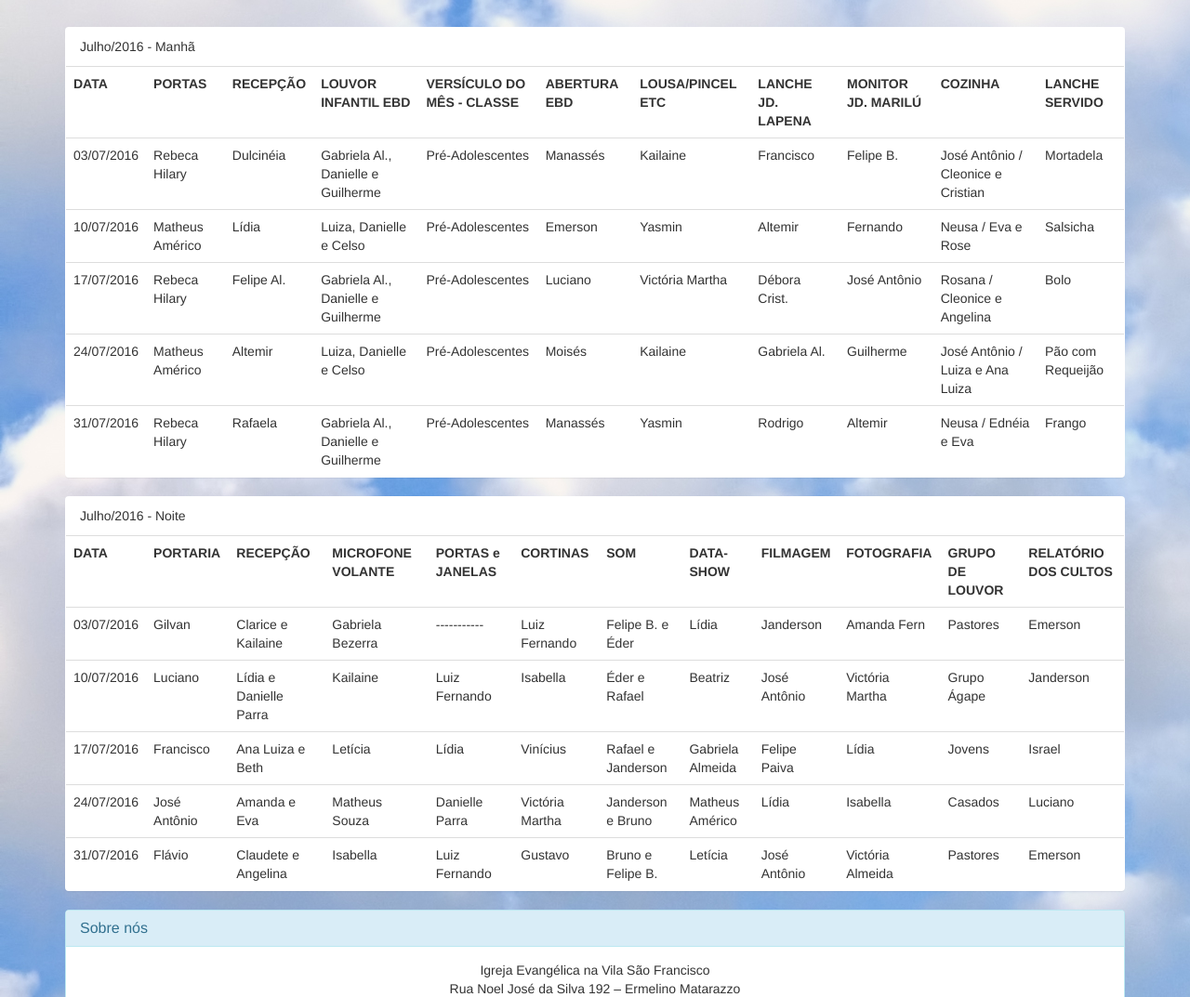
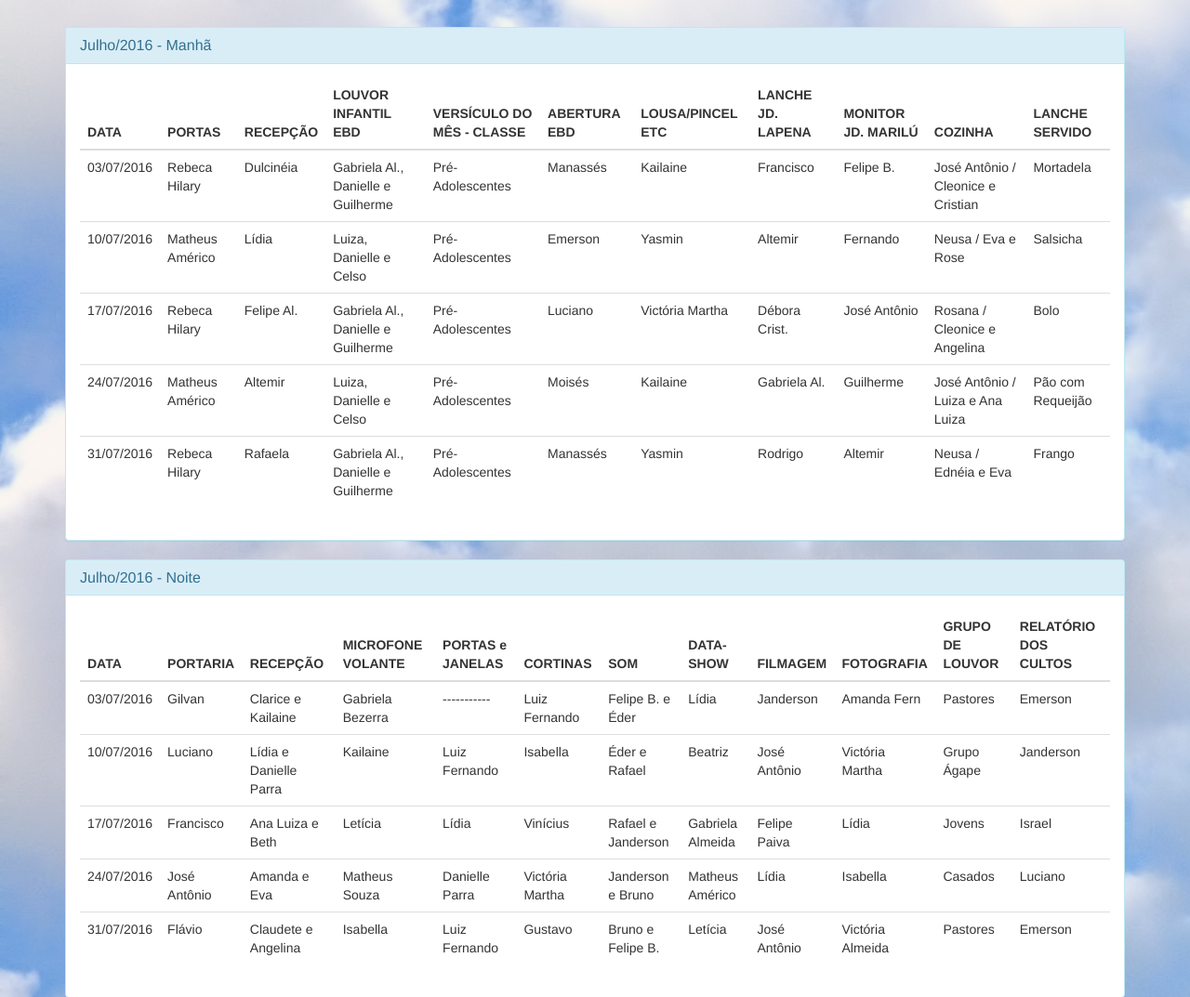
Before and after one commit to Migresc/migresc_site, a PHP site: page /escalaGeral.php in a window 1280 px wide. Shown: the part 51-1124 px from the top of the page at 93% size. Run offline with PHP 8.4, Linux system fonts and the light colour scheme; some libraries are stand-ins or nearby versions.

Commit message:
Melhoria no layout da tabela

```diff
--- a/escalaGeral.php
+++ b/escalaGeral.php
@@ -1,12 +1,14 @@
 <?php include 'header.html';?>
-<div class="panel panel-inf">
+<div class="panel panel-info">
     <!-- Default panel contents -->
-    <div class="panel-heading">Julho/2016 - Manhã</div>
-
+    <div class="panel-heading">
+        <h3 class="panel-title">Julho/2016 - Manhã</h3>
+    </div>
+    <div class="panel-body">
         <div class="table-responsive">
         <!-- Table -->
             <table class="table">
-            <tr>
+                <thead>
                     <th>DATA</th>
                     <th>PORTAS</th>
                     <th>RECEPÇÃO</th>
@@ -18,7 +20,8 @@
                     <th>MONITOR JD. MARILÚ</th>
                     <th>COZINHA</th>
                     <th>LANCHE SERVIDO</th>
-            </tr>
+                </thead>
+                <tbody>
                 <tr>
                     <td>03/07/2016</td>
                     <td>Rebeca Hilary</td>
@@ -84,17 +87,22 @@
                     <td>Neusa / Ednéia e Eva</td>
                     <td>Frango</td>
                 </tr>
+                </tbody>
             </table>
         </div>
     </div>
+</div>
 </p>
-<div class="panel panel-inf">
-    <div class="panel-heading">Julho/2016 - Noite</div>
+<div class="panel panel-info">
+    <div class="panel-heading">
+        <h3 class="panel-title">Julho/2016 - Noite</h3>
+    </div>
 
+    <div class="panel-body">
         <div class="table-responsive">
             <!-- Table -->
             <table class="table">
-            <tr>
+                <thead>
                     <th>DATA</th>
                     <th>PORTARIA</th>
                     <th>RECEPÇÃO</th>
@@ -107,7 +115,8 @@
                     <th>FOTOGRAFIA</th>
                     <th>GRUPO DE LOUVOR</th>
                     <th>RELATÓRIO DOS CULTOS</th>
-            </tr>
+                </thead>
+                <tbody>
                 <tr>
                     <td>03/07/2016</td>
                     <td>Gilvan</td>
@@ -178,7 +187,9 @@
                     <td>Pastores</td>
                     <td>Emerson</td>
                 </tr>
+                </tbody>
             </table>
         </div>
     </div>
+</div>
 <?php include 'footer.html';?>
```
Lines whose indentation alone changed are shown as unchanged.
